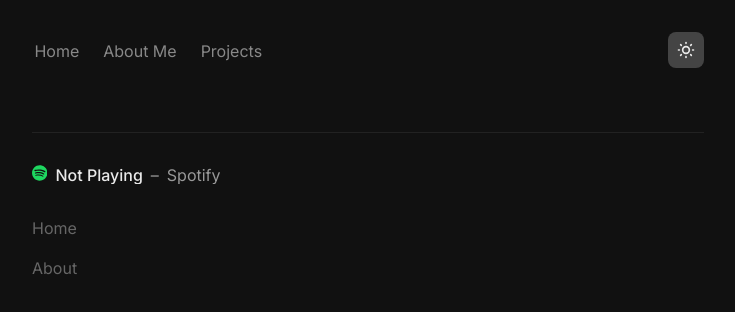
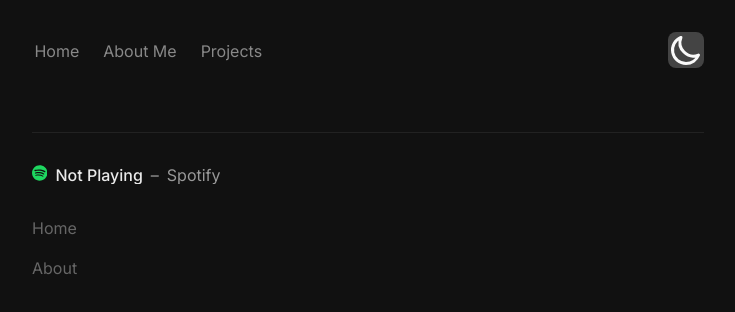
Before and after one commit to dazzlerkumar/deft-portfolio, a Next.js app: page /dashboard in a window 1280 px wide. Both pictures are taken after a click on the button "Toggle Dark Mode". Shown: the top 312 px of the page, without its empty margins (272-1007 px from the left). Built offline with nearby package versions, Linux system fonts and the light colour scheme; no server answers.

Commit message:
Name Animation

```diff
--- a/components/Container.tsx
+++ b/components/Container.tsx
@@ -89,7 +89,7 @@ export default function Container(props) {
               setTheme(resolvedTheme === 'dark' ? 'light' : 'dark')
             }
           >
-            {mounted && (
+            {/*   {mounted && (
               <svg
                 xmlns="http://www.w3.org/2000/svg"
                 viewBox="0 0 24 24"
@@ -113,6 +113,36 @@ export default function Container(props) {
                   />
                 )}
               </svg>
+            )} */}
+
+            {resolvedTheme === 'dark' ? (
+              <svg
+                xmlns="http://www.w3.org/2000/svg"
+                fill="none"
+                viewBox="0 0 24 24"
+                stroke="currentColor"
+              >
+                <path
+                  stroke-linecap="round"
+                  stroke-linejoin="round"
+                  stroke-width="2"
+                  d="M20.354 15.354A9 9 0 018.646 3.646 9.003 9.003 0 0012 21a9.003 9.003 0 008.354-5.646z"
+                />
+              </svg>
+            ) : (
+              <svg
+                xmlns="http://www.w3.org/2000/svg"
+                fill="none"
+                viewBox="0 0 24 24"
+                stroke="currentColor"
+              >
+                <path
+                  stroke-linecap="round"
+                  stroke-linejoin="round"
+                  stroke-width="2"
+                  d="M12 3v1m0 16v1m9-9h-1M4 12H3m15.364 6.364l-.707-.707M6.343 6.343l-.707-.707m12.728 0l-.707.707M6.343 17.657l-.707.707M16 12a4 4 0 11-8 0 4 4 0 018 0z"
+                />
+              </svg>
             )}
           </button>
         </nav>
--- a/pages/404.tsx
+++ b/pages/404.tsx
@@ -4,7 +4,7 @@ import Container from 'components/Container';
 
 export default function NotFound() {
   return (
-    <Container title="404 – Lee Robinson">
+    <Container title="404 – Deepak Kumar">
       <div className="flex flex-col justify-center items-start max-w-2xl mx-auto mb-16">
         <h1 className="font-bold text-3xl md:text-5xl tracking-tight mb-4 text-black dark:text-white">
           451 – Unavailable For Legal Reasons
@@ -17,7 +17,7 @@ export default function NotFound() {
         </p>
         <Link
           href="/"
-          className="p-1 sm:p-4 w-64 font-bold mx-auto bg-gray-200 dark:bg-gray-800 text-center rounded-md text-black dark:text-white"
+          className="flex justify-center w-40 bg-white hover:bg-gray-800 text-gray-900 hover:text-white   py-2 px-4 border-b-4 border-slate hover:border-gray-700 rounded transform active:translate-y-1 transition duration-200 ease-in-out"
         >
           Return Home
         </Link>
--- a/pages/about.tsx
+++ b/pages/about.tsx
@@ -69,7 +69,7 @@ export default function About() {
           {/* <div className="flex space-x-8">
             <a href="/avatar.jpg">
               <Image
-                alt="Lee Robinson headshot"
+                alt="Deepak Kumar headshot"
                 width={400}
                 quality={100}
                 src={avatar}
--- a/pages/dashboard.tsx
+++ b/pages/dashboard.tsx
@@ -10,7 +10,7 @@ import TopTracks from 'components/TopTracks';
 export default function Dashboard() {
   return (
     <Container
-      title="Dashboard – Lee Robinson"
+      title="Dashboard – Deepak Kumar"
       description="My personal dashboard, built with Next.js API routes deployed as serverless functions."
     >
      {/*  <div className="flex flex-col justify-center items-start max-w-2xl mx-auto mb-16">
--- a/styles/global.css
+++ b/styles/global.css
@@ -227,31 +227,6 @@ table {
 .prose .callout > p {
   margin: 0 !important;
 }
-.nameText {
-  background-color: #000;
-  animation: namechange 2s ease-out infinite;
-}
-.nameText1 {
-  animation: namechange1 2s ease-out infinite;
-}
-
-@keyframes namechange {
-  0% {
-    opacity: 0;
-  }
-  25% {
-    opacity: 0.25;
-  }
-  50% {
-    opacity: 0.5;
-  }
-  75% {
-    opacity: 0.25;
-  }
-  100% {
-    opacity: 0;
-  }
-}
 
 .string {
   display: flex;
```
